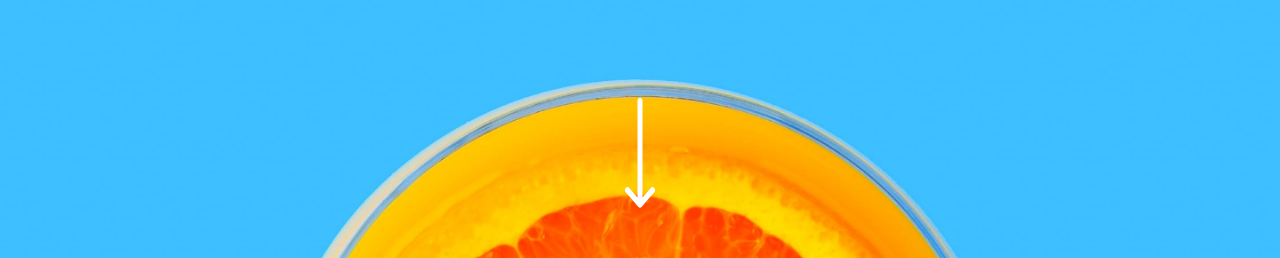
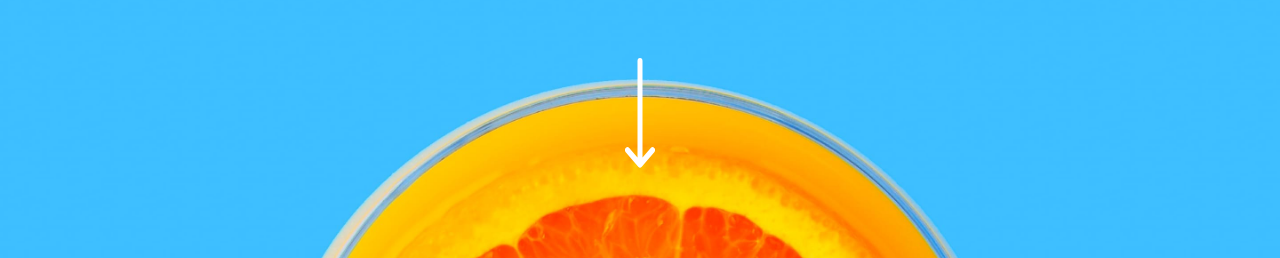
Before and after one commit to bipurna/sunnyside-agency-langing-page, a React (Create React App) app: page / in a window 1280 px wide. Shown: the part 287-545 px from the top of the page. Built offline with nearby package versions, Linux system fonts and the light colour scheme.

Commit message:
css changes

```diff
--- a/src/components/Main/Main.css
+++ b/src/components/Main/Main.css
@@ -156,7 +156,7 @@
         word-spacing: 5px;
     }
     .arrow{
-        margin-top:90px;
+        margin-top:50px;
     }
     .section-wrapper{
         display: grid;
```
